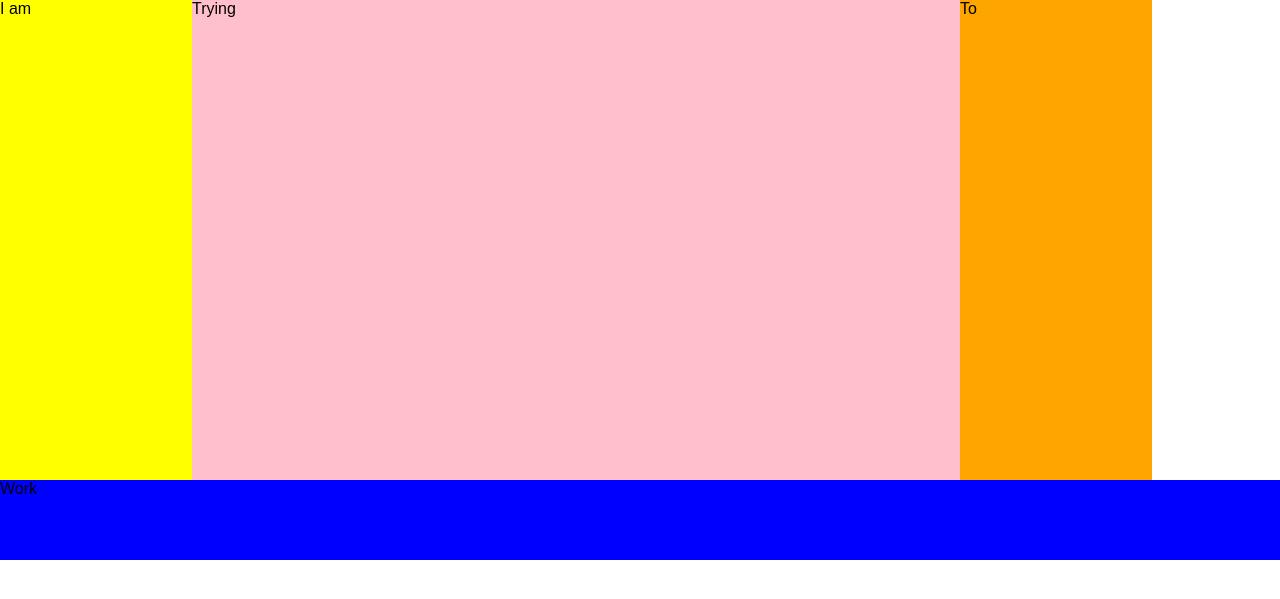
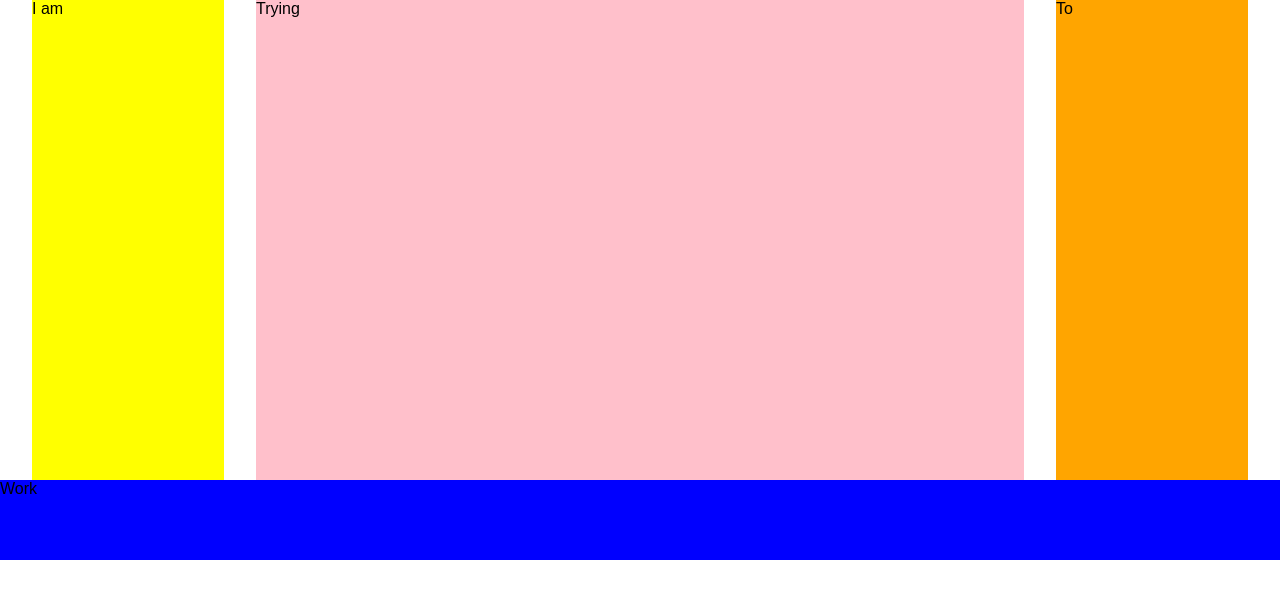
Before and after one commit to Yamikamisama/GagaSample, a PHP site: page /site_layout.html in a window 1280 px wide. Shown: the part 160-759 px from the top of the page. Run offline with PHP 8.4, Linux system fonts and the light colour scheme.

Commit message:
added margins

```diff
--- a/css/layout.css
+++ b/css/layout.css
@@ -9,6 +9,7 @@
 	width:15%;
 	background-color: yellow;
 	float: left;
+	margin-left: 2.5%;
 }
 
 #center_carousel{
@@ -16,6 +17,7 @@
 	width:60%;
 	background-color: pink;
 	float: left;
+	margin-left: 2.5%;
 }
 
 #right_twitter{
@@ -23,6 +25,8 @@
 	width:15%;
 	background-color: orange;
 	float: left;
+	margin: auto 2.5%;
+
 }
 
 #footer{
```
